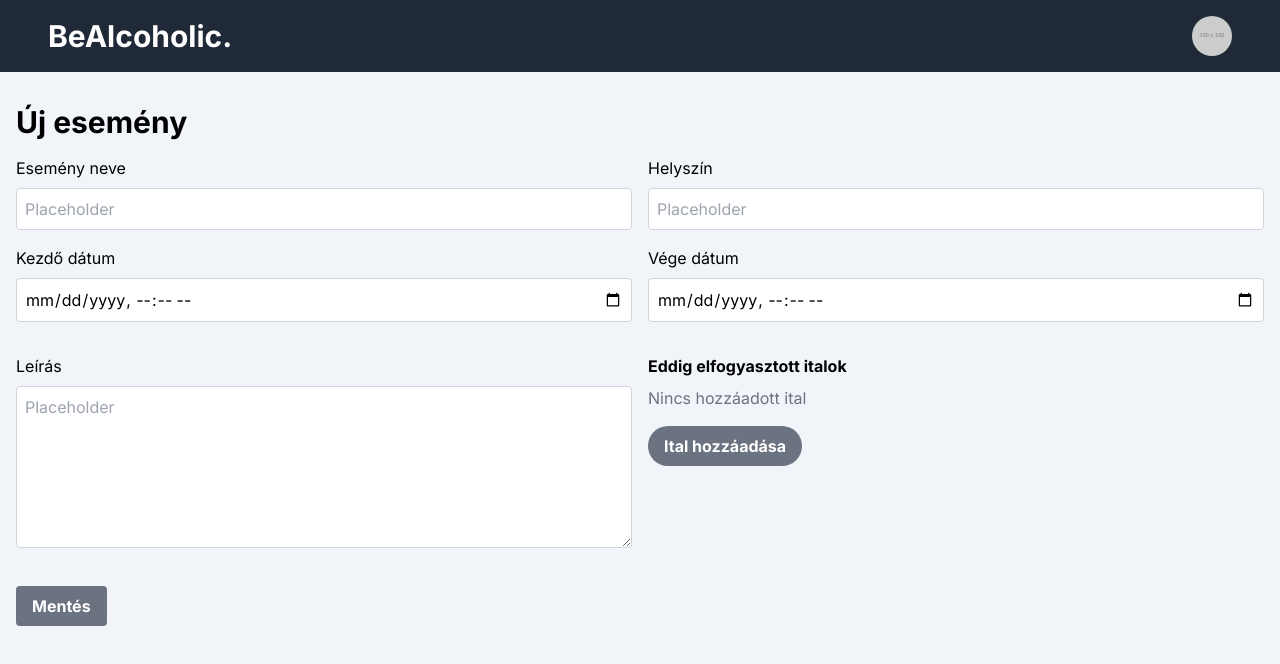
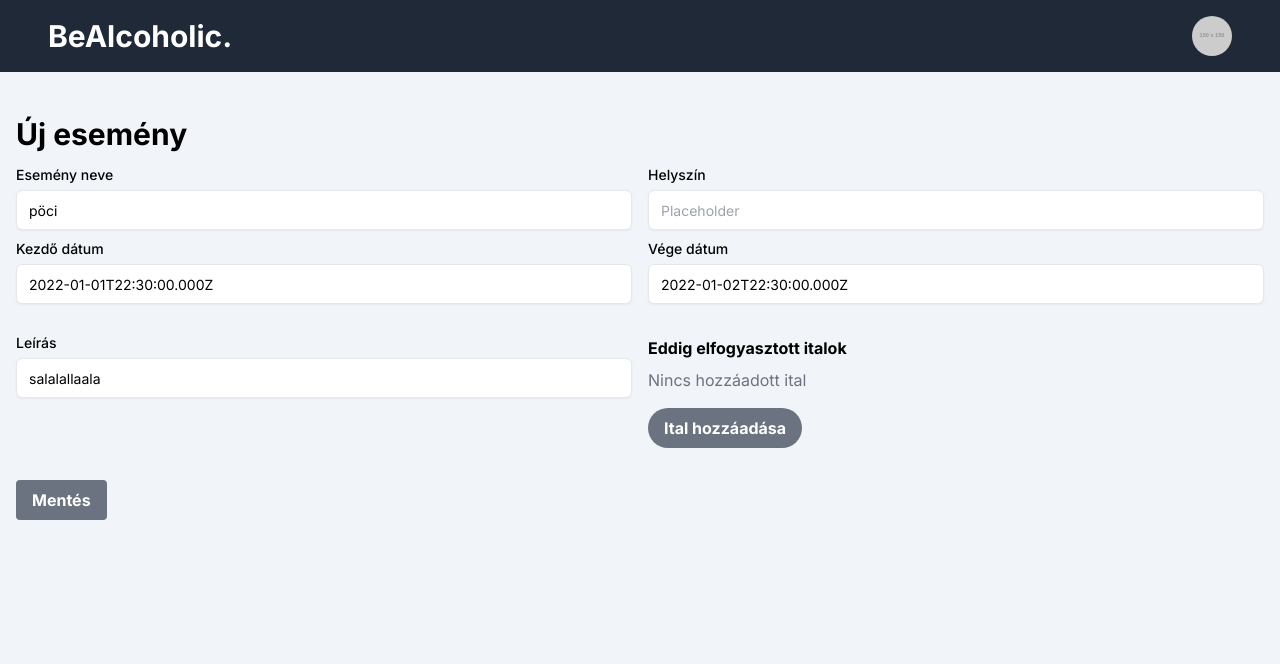
Before and after one commit to kir-dev/BeAlcoholic, a Next.js app in the folder apps/frontend/: page /events/new in a window 1280 px wide. Shown: the top 664 px of the page. Built offline with nearby package versions, Linux system fonts and the light colour scheme.

Commit message:
egysegar+form_bevezetes

```diff
--- a/apps/frontend/src/app/events/new/page.tsx
+++ b/apps/frontend/src/app/events/new/page.tsx
@@ -1,10 +1,42 @@
 'use client';
 
+import { zodResolver } from '@hookform/resolvers/zod';
+import axios from 'axios';
 import { useState } from 'react';
+import { useForm } from 'react-hook-form';
+import { z } from 'zod';
+
+import { Form, FormControl, FormField, FormItem, FormLabel, FormMessage } from '@/components/ui/form';
+import { Input } from '@/components/ui/input';
+
+const formSchema = z.object({
+  eventname: z.string({
+    required_error: 'Ez a mező kötelező',
+    invalid_type_error: 'String, tesó!',
+  }),
+  eventplace: z.string(),
+  startdate: z.string(), //date kene!!?
+  enddate: z.string(),
+  description: z.string(),
+});
+
+async function onSubmit(values: z.infer<typeof formSchema>) {
+  try {
+    const response = await axios.post('/api/application', values);
+    if (response.status === 200) {
+      console.error('siker');
+    } else {
+      console.error('sikertelen');
+    }
+  } catch (error) {
+    console.error('There was an error!', error);
+  }
+}
 
 type simpleDrink = {
   id: number;
   name: string;
+  price?: number;
 };
 // Mock data for drinks
 const mockDrinks: simpleDrink[] = [
@@ -13,31 +45,25 @@ const mockDrinks: simpleDrink[] = [
   { id: 3, name: 'Soproni' },
 ];
 export default function NewEventPage() {
+  const form = useForm<z.infer<typeof formSchema>>({
+    resolver: zodResolver(formSchema),
+    defaultValues: {
+      eventname: 'pöci',
+      eventplace: '',
+      startdate: '2022-01-01T22:30:00.000Z',
+      enddate: '2022-01-02T22:30:00.000Z',
+      description: 'salalallaala',
+    },
+  });
+
   // States for event fields
-  const [eventName, setEventName] = useState('');
-  const [location, setLocation] = useState('');
-  const [startDate, setStartDate] = useState('');
+  /*const [eventName, setEventName] = useState('');*/
+  /*const [location, setLocation] = useState('');*/
+  /*const [startDate, setStartDate] = useState('');
   const [endDate, setEndDate] = useState('');
-  const [description, setDescription] = useState('');
+  const [description, setDescription] = useState('');*/
   const [consumedDrinks, setConsumedDrinks] = useState<Map<simpleDrink, number>>(new Map());
   const [isDialogOpen, setIsDialogOpen] = useState(false);
-
-  let elements: any = Array.from(consumedDrinks.entries()).map(([drink, value]) => (
-    <li key={drink.id} className='mb-2'>
-      {drink.name} {value}x{' '}
-      <button
-        className='bg-gray-600 hover:bg-gray-500 text-white font-bold py-0.25 px-2 rounded-full '
-        onClick={() => {
-          removeDrink(drink);
-        }}
-      >
-        -
-      </button>
-    </li>
-  ));
-  if (elements.length === 0) {
-    elements = <li className='text-gray-500'>Nincs hozzáadott ital</li>;
-  }
 
   const addDrink = (drink: simpleDrink) => {
     const prevDrinkCount = consumedDrinks.get(drink);
@@ -63,10 +89,12 @@ export default function NewEventPage() {
   };
 
   return (
+    <Form {...form}>
+      <form onSubmit={form.handleSubmit(onSubmit)} className='space-y-4' />
       <div className='container mx-auto p-4'>
-      <h1 className='text-3xl font-bold mb-4'>Új esemény</h1>
+        <h1 className='text-3xl font-bold mb-4 my-3'>Új esemény</h1>
 
-      <div className='grid grid-cols-1 gap-4 md:grid-cols-2'>
+        {/*<div className='grid grid-cols-1 gap-4 md:grid-cols-2'>
           <div>
             <label className='block mb-2'>Esemény neve</label>
             <input
@@ -76,9 +104,24 @@ export default function NewEventPage() {
               value={eventName}
               onChange={(e) => setEventName(e.target.value)}
             />
-        </div>
+          </div>*/}
 
-        <div>
+        <div className='grid grid-cols-1 gap-4 md:grid-cols-2 my-3'>
+          <FormField
+            control={form.control}
+            name='eventname'
+            render={({ field }) => (
+              <FormItem>
+                <FormLabel>Esemény neve</FormLabel>
+                <FormControl>
+                  <Input {...field} />
+                </FormControl>
+                <FormMessage />
+              </FormItem>
+            )}
+          />
+
+          {/*<div>
             <label className='block mb-2'>Helyszín</label>
             <input
               type='text'
@@ -87,9 +130,24 @@ export default function NewEventPage() {
               value={location}
               onChange={(e) => setLocation(e.target.value)}
             />
+          </div>*/}
+
+          <FormField
+            control={form.control}
+            name='eventplace'
+            render={({ field }) => (
+              <FormItem>
+                <FormLabel>Helyszín</FormLabel>
+                <FormControl>
+                  <Input {...field} placeholder='Placeholder' />
+                </FormControl>
+                <FormMessage />
+              </FormItem>
+            )}
+          />
         </div>
 
-        <div>
+        {/*<div>
             <label className='block mb-2'>Kezdő dátum</label>
             <input
               type='datetime-local'
@@ -98,9 +156,23 @@ export default function NewEventPage() {
               value={startDate}
               onChange={(e) => setStartDate(e.target.value)}
             />
-        </div>
+          </div>*/}
 
-        <div>
+        <div className='grid grid-cols-1 gap-4 md:grid-cols-2 my-3'>
+          <FormField
+            control={form.control}
+            name='startdate'
+            render={({ field }) => (
+              <FormItem>
+                <FormLabel>Kezdő dátum</FormLabel>
+                <FormControl>
+                  <Input {...field} />
+                </FormControl>
+              </FormItem>
+            )}
+          />
+
+          {/*<div>
             <label className='block mb-2'>Vége dátum</label>
             <input
               type='datetime-local'
@@ -110,12 +182,26 @@ export default function NewEventPage() {
               onChange={(e) => setEndDate(e.target.value)}
             />
           </div>
+        </div>*/}
+
+          <FormField
+            control={form.control}
+            name='enddate'
+            render={({ field }) => (
+              <FormItem>
+                <FormLabel>Vége dátum</FormLabel>
+                <FormControl>
+                  <Input {...field} />
+                </FormControl>
+              </FormItem>
+            )}
+          />
         </div>
 
         {/* Grid for Description and Consumed Drinks */}
+
         <div className='grid grid-cols-1 md:grid-cols-2 gap-4 mt-8'>
-        {/* Description on the left */}
-        <div>
+          {/*<div>
           <label className='block mb-2'>Leírás</label>
           <textarea
             className='w-full p-2 border border-gray-300 rounded'
@@ -124,12 +210,53 @@ export default function NewEventPage() {
             value={description}
             onChange={(e) => setDescription(e.target.value)}
           />
-        </div>
+        </div>*/}
+
+          <FormField
+            control={form.control}
+            name='description'
+            render={({ field }) => (
+              <FormItem>
+                <FormLabel>Leírás</FormLabel>
+                <FormControl>
+                  <Input {...field} placeholder='sallalalala' />
+                </FormControl>
+                <FormMessage />
+              </FormItem>
+            )}
+          />
 
           {/* Consumed Drinks on the right */}
+
           <div>
             <label className='block font-bold mb-2'>Eddig elfogyasztott italok</label>
-          <ul className='mb-4'>{elements}</ul>
+            <ul className='mb-4'>
+              {consumedDrinks.size === 0 ? (
+                <li className='text-gray-500'>Nincs hozzáadott ital</li>
+              ) : (
+                Array.from(consumedDrinks.entries()).map(([drink, value]) => (
+                  <li key={drink.id} className='mb-2'>
+                    {drink.name} {value}x{' '}
+                    <button
+                      className='bg-gray-600 hover:bg-gray-500 text-white font-bold py-0.25 px-2 rounded-full '
+                      onClick={() => {
+                        removeDrink(drink);
+                      }}
+                    >
+                      -
+                    </button>
+                    <input
+                      type='text'
+                      className='mx-2 border border-gray-300 rounded w-20 text-center ml-7'
+                      placeholder='egységár'
+                      value={drink.price}
+                      onChange={(e) => (drink.price = Number(e.target.value))}
+                    />
+                    jmf
+                  </li>
+                ))
+              )}
+            </ul>
             <button
               className='bg-gray-500 hover:bg-gray-700 text-white font-bold py-2 px-4 rounded-full'
               onClick={() => setIsDialogOpen(true)}
@@ -163,6 +290,7 @@ export default function NewEventPage() {
                   </li>
                 ))}
               </ul>
+
               <button
                 className='mt-4 bg-gray-500 hover:bg-gray-700 text-white font-bold py-2 px-4 rounded'
                 onClick={() => setIsDialogOpen(false)}
@@ -173,5 +301,6 @@ export default function NewEventPage() {
           </div>
         )}
       </div>
+    </Form>
   );
 }
--- /dev/null
+++ b/apps/frontend/src/components/ui/form.tsx
@@ -0,0 +1,139 @@
+'use client';
+
+import * as LabelPrimitive from '@radix-ui/react-label';
+import { Slot } from '@radix-ui/react-slot';
+import * as React from 'react';
+import { Controller, ControllerProps, FieldPath, FieldValues, FormProvider, useFormContext } from 'react-hook-form';
+
+import { cn } from '@/lib/utils';
+
+import { Label } from './label';
+
+const Form = FormProvider;
+
+type FormFieldContextValue<
+  TFieldValues extends FieldValues = FieldValues,
+  TName extends FieldPath<TFieldValues> = FieldPath<TFieldValues>,
+> = {
+  name: TName;
+};
+
+const FormFieldContext = React.createContext<FormFieldContextValue>({} as FormFieldContextValue);
+
+const FormField = <
+  TFieldValues extends FieldValues = FieldValues,
+  TName extends FieldPath<TFieldValues> = FieldPath<TFieldValues>,
+>({
+  ...props
+}: ControllerProps<TFieldValues, TName>) => {
+  return (
+    <FormFieldContext.Provider value={{ name: props.name }}>
+      <Controller {...props} />
+    </FormFieldContext.Provider>
+  );
+};
+
+const useFormField = () => {
+  const fieldContext = React.useContext(FormFieldContext);
+  const itemContext = React.useContext(FormItemContext);
+  const { getFieldState, formState } = useFormContext();
+
+  const fieldState = getFieldState(fieldContext.name, formState);
+
+  if (!fieldContext) {
+    throw new Error('useFormField should be used within <FormField>');
+  }
+
+  const { id } = itemContext;
+
+  return {
+    id,
+    name: fieldContext.name,
+    formItemId: `${id}-form-item`,
+    formDescriptionId: `${id}-form-item-description`,
+    formMessageId: `${id}-form-item-message`,
+    ...fieldState,
+  };
+};
+
+type FormItemContextValue = {
+  id: string;
+};
+
+const FormItemContext = React.createContext<FormItemContextValue>({} as FormItemContextValue);
+
+const FormItem = React.forwardRef<HTMLDivElement, React.HTMLAttributes<HTMLDivElement>>(
+  ({ className, ...props }, ref) => {
+    const id = React.useId();
+
+    return (
+      <FormItemContext.Provider value={{ id }}>
+        <div ref={ref} className={cn('space-y-2', className)} {...props} />
+      </FormItemContext.Provider>
+    );
+  }
+);
+FormItem.displayName = 'FormItem';
+
+const FormLabel = React.forwardRef<
+  React.ElementRef<typeof LabelPrimitive.Root>,
+  React.ComponentPropsWithoutRef<typeof LabelPrimitive.Root>
+>(({ className, ...props }, ref) => {
+  const { error, formItemId } = useFormField();
+
+  return (
+    <Label
+      ref={ref}
+      className={cn(error && 'text-destructive', `${className} block`)}
+      htmlFor={formItemId}
+      {...props}
+    />
+  );
+});
+FormLabel.displayName = 'FormLabel';
+
+const FormControl = React.forwardRef<React.ElementRef<typeof Slot>, React.ComponentPropsWithoutRef<typeof Slot>>(
+  ({ ...props }, ref) => {
+    const { error, formItemId, formDescriptionId, formMessageId } = useFormField();
+
+    return (
+      <Slot
+        ref={ref}
+        id={formItemId}
+        aria-describedby={error ? `${formDescriptionId} ${formMessageId}` : `${formDescriptionId}`}
+        aria-invalid={Boolean(error)}
+        {...props}
+      />
+    );
+  }
+);
+FormControl.displayName = 'FormControl';
+
+const FormDescription = React.forwardRef<HTMLParagraphElement, React.HTMLAttributes<HTMLParagraphElement>>(
+  ({ className, ...props }, ref) => {
+    const { formDescriptionId } = useFormField();
+
+    return <p ref={ref} id={formDescriptionId} className={cn('text-sm text-muted-foreground', className)} {...props} />;
+  }
+);
+FormDescription.displayName = 'FormDescription';
+
+const FormMessage = React.forwardRef<HTMLParagraphElement, React.HTMLAttributes<HTMLParagraphElement>>(
+  ({ className, children, ...props }, ref) => {
+    const { error, formMessageId } = useFormField();
+    const body = error ? String(error?.message) : children;
+
+    if (!body) {
+      return null;
+    }
+
+    return (
+      <p ref={ref} id={formMessageId} className={cn('text-sm font-medium text-destructive', className)} {...props}>
+        {body}
+      </p>
+    );
+  }
+);
+FormMessage.displayName = 'FormMessage';
+
+export { Form, FormControl, FormDescription, FormField, FormItem, FormLabel, FormMessage, useFormField };
--- /dev/null
+++ b/apps/frontend/src/components/ui/input.tsx
@@ -0,0 +1,22 @@
+import * as React from 'react';
+
+import { cn } from '@/lib/utils';
+
+export interface InputProps extends React.InputHTMLAttributes<HTMLInputElement> {}
+
+const Input = React.forwardRef<HTMLInputElement, InputProps>(({ className, type, ...props }, ref) => {
+  return (
+    <input
+      type={type}
+      className={cn(
+        'flex h-10 w-full rounded-md border border-input bg-background shadow-sm px-3 py-2 text-sm ring-offset-background file:border-0 file:bg-transparent file:text-sm file:font-medium placeholder:text-muted-foreground focus-visible:outline-none focus-visible:ring-2 focus-visible:ring-ring focus-visible:ring-offset-2 disabled:cursor-not-allowed disabled:shadow-none disabled:font-bold disabled:border-0',
+        className
+      )}
+      ref={ref}
+      {...props}
+    />
+  );
+});
+Input.displayName = 'Input';
+
+export { Input };
--- /dev/null
+++ b/apps/frontend/src/components/ui/label.tsx
@@ -0,0 +1,21 @@
+'use client';
+
+import * as LabelPrimitive from '@radix-ui/react-label';
+import { cva, type VariantProps } from 'class-variance-authority';
+import * as React from 'react';
+
+import { cn } from '@/lib/utils';
+
+const labelVariants = cva(
+  'text-sm font-medium leading-none w-fit peer-disabled:cursor-not-allowed peer-disabled:opacity-70'
+);
+
+const Label = React.forwardRef<
+  React.ElementRef<typeof LabelPrimitive.Root>,
+  React.ComponentPropsWithoutRef<typeof LabelPrimitive.Root> & VariantProps<typeof labelVariants>
+>(({ className, ...props }, ref) => (
+  <LabelPrimitive.Root ref={ref} className={cn(labelVariants(), className)} {...props} />
+));
+Label.displayName = LabelPrimitive.Root.displayName;
+
+export { Label };
```
Lines whose indentation alone changed are shown as unchanged.
